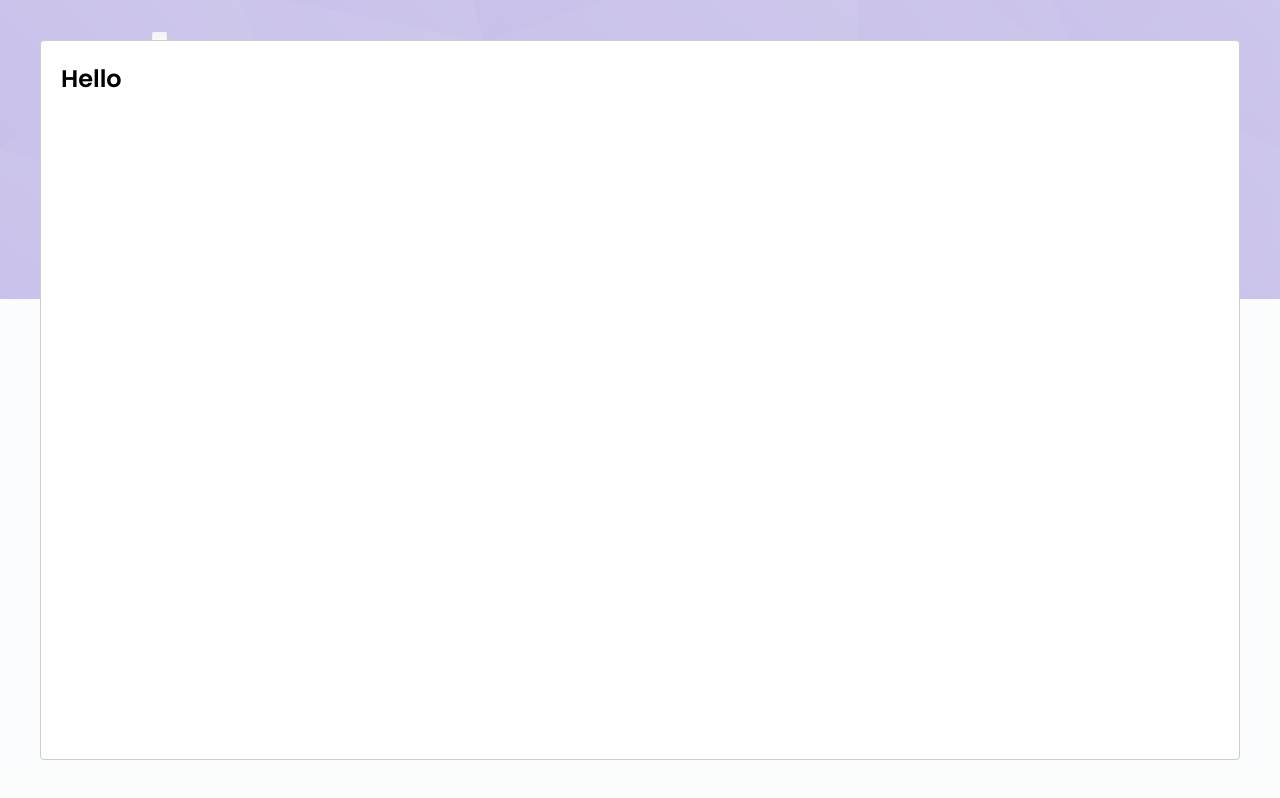
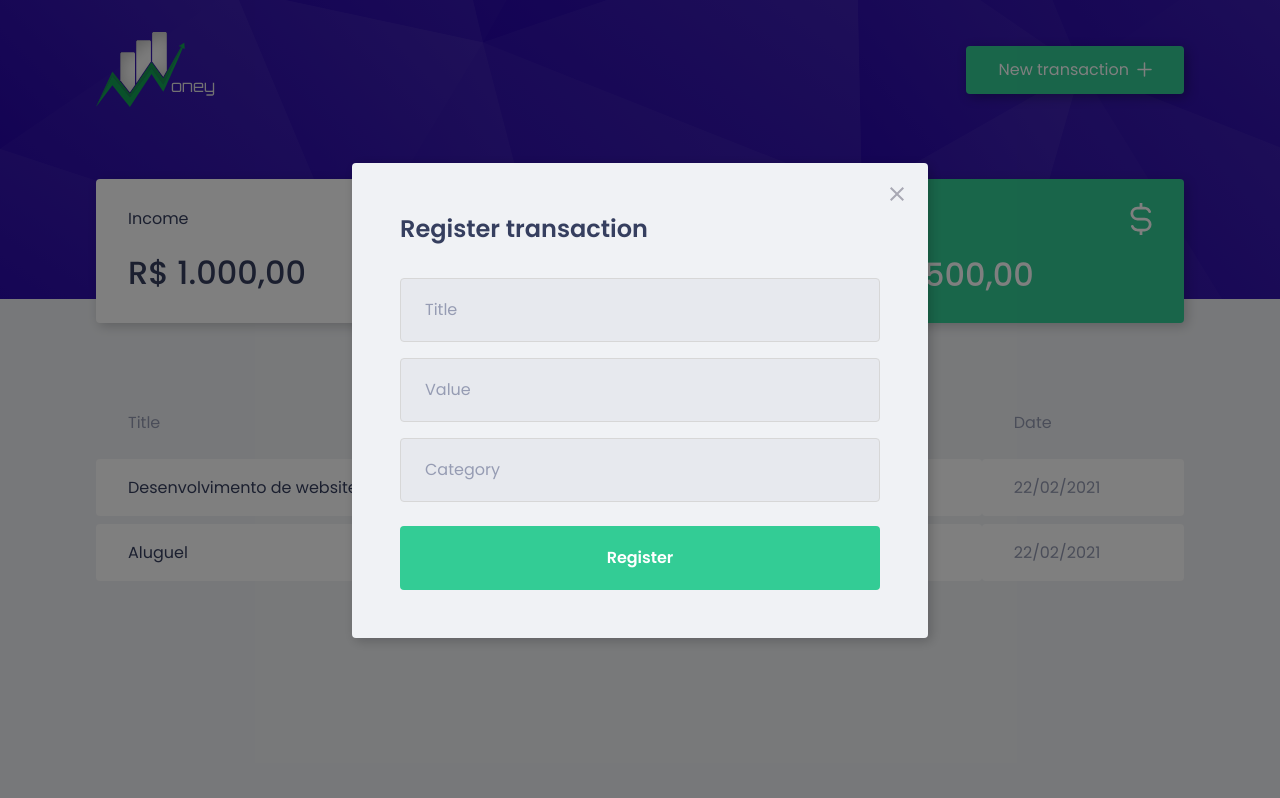
Before and after one commit to brenersilva/ignite-dtmoney, a React (Create React App) app: page / in a window 1280 px wide. Both pictures are taken after a click on the button "New transaction". Built offline with nearby package versions, Linux system fonts and the light colour scheme; no server answers; what miragejs would draw is missing.

Commit message:
:fire: Modal form

```diff
--- a/src/components/NewTransactionModal/index.tsx
+++ b/src/components/NewTransactionModal/index.tsx
@@ -1,4 +1,8 @@
 import Modal from 'react-modal';
+
+import closeImg from '../../assets/close.svg';
+
+import { Container } from './styles';
 
 Modal.setAppElement('#root');
 
@@ -12,8 +16,36 @@
     <Modal
       isOpen={isOpen}
       onRequestClose={onRequestClose}
+      overlayClassName="react-modal-overlay"
+      className="react-modal-content"
     >
-      <h2>Hello</h2>
+      <button
+        type="button"
+        onClick={onRequestClose}
+        className="react-modal-close"
+      >
+        <img src={closeImg} alt="Close modal"/>
+      </button>
+
+      <Container>
+        <h2>Register transaction</h2>
+
+        <input
+          placeholder="Title"
+        />
+
+        <input
+          type="number"
+          placeholder="Value"
+        />
+
+        <input
+          placeholder="Category"
+        />
+
+        <button type="submit">Register</button>
+      </Container>
+
     </Modal>
   );
 }
--- a/src/components/NewTransactionModal/styles.ts
+++ b/src/components/NewTransactionModal/styles.ts
@@ -1,3 +1,50 @@
 import styled from 'styled-components';
 
-export const Container = styled.div``;
+export const Container = styled.form`
+  h2 {
+    color: var(--text-title);
+    font-size: 1.5rem;
+    margin-bottom: 2rem;
+  }
+
+  input {
+    width: 100%;
+    padding: 0 1.5rem;
+    height: 4rem;
+    border-radius: 0.25rem;
+
+    border: 1px solid #d7d7d7;
+    background: #e7e9ee;
+
+    font-weight: 400;
+    font-size: 1rem;
+
+    &::placeholder {
+      color: var(--text-body);
+    }
+
+    & + input {
+      margin-top: 1rem;
+    }
+  }
+
+  button[type="submit"] {
+    width: 100%;
+    padding: 0 1.5rem;
+    height: 4rem;
+    background: var(--green);
+    color: #fff;
+    border-radius: 0.25rem;
+    border: 0;
+    font-size: 1rem;
+    margin-top: 1.5rem;
+    font-weight: 600;
+    outline: none;
+
+    transition: filter 0.2s;
+
+    &:hover {
+      filter: brightness(0.9);
+    }
+  }
+`;
--- a/src/styles/global.ts
+++ b/src/styles/global.ts
@@ -54,4 +54,48 @@
     opacity: 0.6;
     cursor: not-allowed;
   }
+
+  .react-modal-overlay {
+    background: rgba(0, 0, 0, 0.5);
+
+    position: fixed;
+    top: 0;
+    bottom: 0;
+    right: 0;
+    left: 0;
+
+    display: flex;
+    align-items: center;
+    justify-content: center;
+  }
+
+  .react-modal-content {
+    width: 100%;
+    max-width: 576px;
+    background: var(--background);
+    padding: 3rem;
+    position: relative;
+    border-radius: 0.25rem;
+    box-shadow: 3px 3px 12px rgba(0, 0, 0, 0.2);
+    outline: none;
+  }
+
+  .react-modal-close {
+    display: flex;
+    align-items: center;
+    justify-content: center;
+
+    position: absolute;
+    right: 1.5rem;
+    top: 1.5rem;
+    border: 0;
+    background: transparent;
+    outline: none;
+
+    transition: filter 0.2s;
+
+    &:hover {
+      filter: brightness(0.8);
+    }
+  }
 `
```
